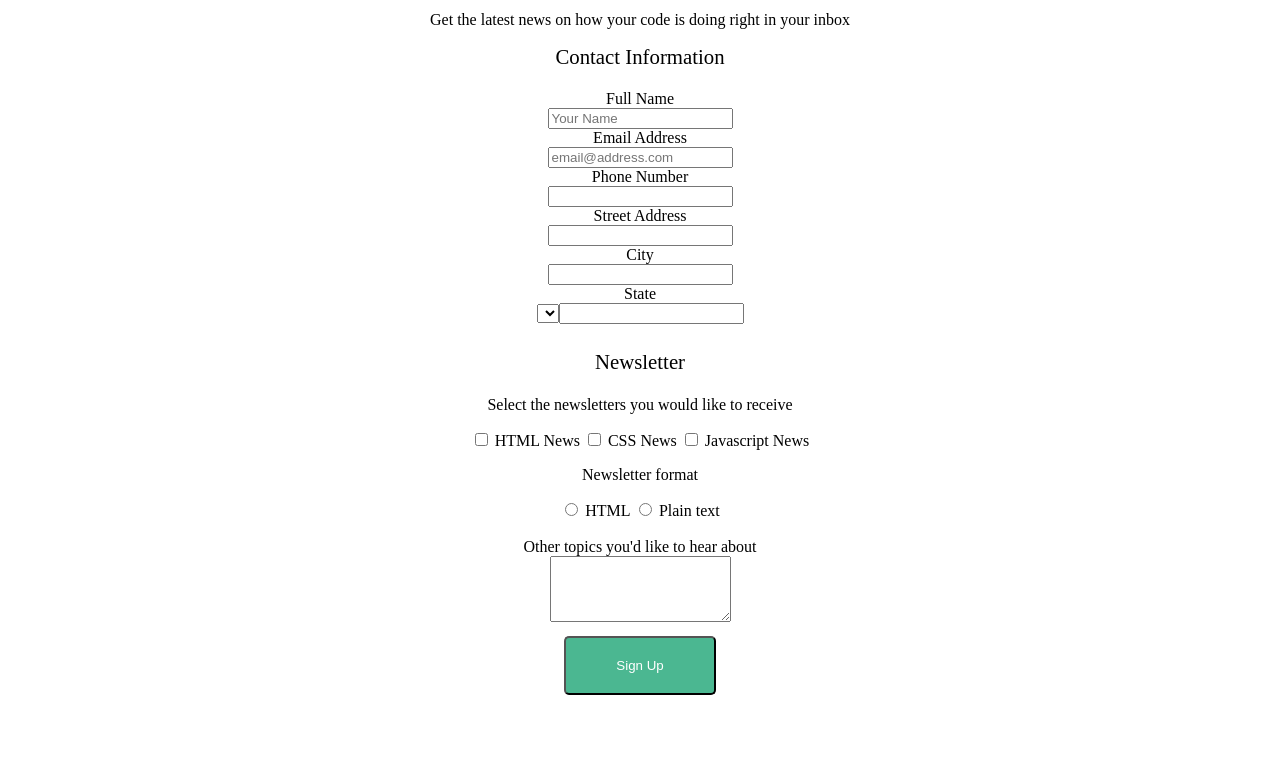
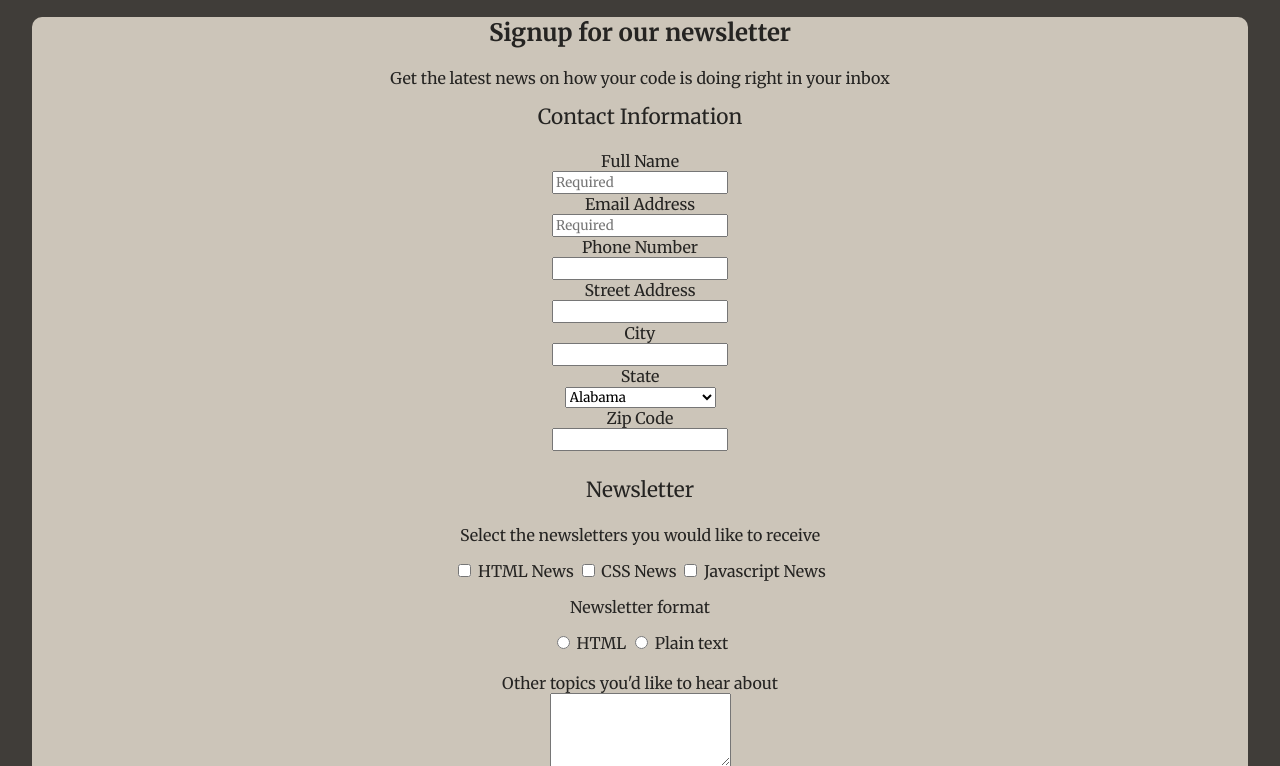
Before and after one commit to jakeowens93/treehouse-project-3, a plain HTML site: page index.html in a window 1280 px wide. Shown: the part 116-882 px from the top of the page. Before the commit the page ends 819 px from the top, so only its background shows below. Drawn offline with Linux system fonts and the light colour scheme.

Commit message:
form css beginning

```diff
--- a/css/styles.css
+++ b/css/styles.css
@@ -1,8 +1,27 @@
 
+*{
+  font-family: 'Merriweather', serif;
+}
+html{
+  font-size: 16px;
+  color: #252422;
+}
+body{
+  background:#403D39;
+}
+.header{
+  background:#403D39;
+  color: #FFFCF2;
+  text-align: center;
+  padding:15px 10px;
+  margin:-8px -10px 0 -8px;
+}
 .container{
   text-align: center;
-  width: 70vw;
+  width: 95vw;
   margin: auto;
+  background-color:#CCC5B9;
+  border-radius: 10px;
 }
 ul{
   list-style: none;
@@ -10,13 +29,18 @@ ul{
 }
 .btn{
   padding:20px 50px;
-  background-color: #4BB791;
-  color: white;
+  background-color: #EB5E28;
+  color: #FFFCF2;
+  border: none;
   border-radius: 5px;
+  font-size: 1.5rem;
+}
+.btn:hover{
+  font-weight:bold;
 }
 fieldset{
   border:none;
 }
 legend{
-  font-size: 1.3em;
+  font-size: 1.3rem;
 }
--- a/index.html
+++ b/index.html
@@ -1,10 +1,14 @@
 <!DOCTYPE html>
 <head>
   <link rel="stylesheet" href="css/styles.css">
+  <link rel="preconnect" href="https://fonts.gstatic.com">
+  <link href="https://fonts.googleapis.com/css2?family=Merriweather:ital,wght@0,400;0,700;1,400&display=swap" rel="stylesheet">
   </head>
   <body>
+    <div class="header">
+  <h1>THE CODE REVIEW</h1>
+</div>
     <div class="container">
-    <h1>The Code Review</h1>
     <h2>Signup for our newsletter</h2>
     <p>Get the latest news on how your code is doing right in your inbox</p>
       <form action="post">
@@ -13,20 +17,84 @@
           <ul>
         <li>
         <label for="name">Full Name</label><br>
-        <input type="text" id="name" name="user_name" placeholder="Your Name" required>
+        <input type="text" id="name" name="user_name" placeholder="Required" required>
         </li>
+        <li>
         <label for="email">Email Address</label><br>
-        <input type="email" id="email" name="user_email" placeholder="email@address.com" required><br>
+        <input type="email" id="email" name="user_email" placeholder="Required" required><br>
+      </li>
+      <li>
         <label for="phone">Phone Number</label><br>
         <input type="telephone" id="phone" name="user_phone"><br>
+      </li>
+      <li>
         <label for="address">Street Address</label><br>
         <input type="text" id="address" name="user_address"><br>
+      </li>
+      <li>
         <label for="city">City</label><br>
         <input type="text" id="city" name="user_city"><br>
+      </li>
+      <li>
         <label for="state">State</label><br>
         <select id="state" name="user_state">
-        <label for="zip">Zip Code</label>
-        <input type="text" id="zip" name="user_zip"></li>
+          <option value="alabama">Alabama</option>
+          <option value="Alaska">Alaska</option>
+          <option value="Arizona">Arizona</option>
+          <option value="Arkansas">Arkansas</option>
+          <option value="California">California</option>
+          <option value="Colorado">Colorado</option>
+          <option value="Connecticut">Connecticut</option>
+          <option value="Delaware">Delaware</option>
+          <option value="District of Columbia">District of Columbia</option>
+          <option value="Florida">Florida</option>
+          <option value="Georgia">Georgia</option>
+          <option value="Hawaii">Hawaii</option>
+          <option value="Idaho">Idaho</option>
+          <option value="Illinois">Illinois</option>
+          <option value="Indiana">Indiana</option>
+          <option value="Iowa">Iowa</option>
+          <option value="Kansas">Kansas</option>
+          <option value="Kentucky">Kentucky</option>
+          <option value="Louisiana">Louisiana</option>
+          <option value="Maine">Maine</option>
+          <option value="Maryland">Maryland</option>
+          <option value="Massachusetts">Massachusetts</option>
+          <option value="Michigan">Michigan</option>
+          <option value="Minnesota">Minnesota</option>
+          <option value="Mississippi">Mississippi</option>
+          <option value="Missouri">Missouri</option>
+          <option value="Montana">Montana</option>
+          <option value="Nebraska">Nebraska</option>
+          <option value="Nevada">Nevada</option>
+          <option value="New Hampshire">New Hampshire</option>
+          <option value="New Jersey">New Jersey</option>
+          <option value="New Mexico">New Mexico</option>
+          <option value="New York">New York</option>
+          <option value="North Carolina">North Carolina</option>
+          <option value="North Dakota">North Dakota</option>
+          <option value="Ohio">Ohio</option>
+          <option value="Oklahoma">Oklahoma</option>
+          <option value="Oregon">Oregon</option>
+          <option value="Pennsylvania">Pennsylvania</option>
+          <option value="Puerto Rico">Puerto Rico</option>
+          <option value="Rhode Island">Rhode Island</option>
+          <option value="South Carolina">South Carolina</option>
+          <option value="South Dakota">South Dakota</option>
+          <option value="Tennessee">Tennessee</option>
+          <option value="Texas">Texas</option>
+          <option value="Utah">Utah</option>
+          <option value="Vermont">Vermont</option>
+          <option value="Virginia">Virginia</option>
+          <option value="Washington">Washington</option>
+          <option value="West Virginia">West Virginia</option>
+          <option value="Wisconsin">Wisconsin</option>
+          <option value="Wyoming">Wyoming</option></select>
+        </li>
+        <li>
+        <label for="zip">Zip Code</label><br>
+        <input type="text" id="zip" name="user_zip">
+      </li>
       </ul>
         </fieldset>
         <fieldset>
```
Also changed, not shown: 1 other file.
